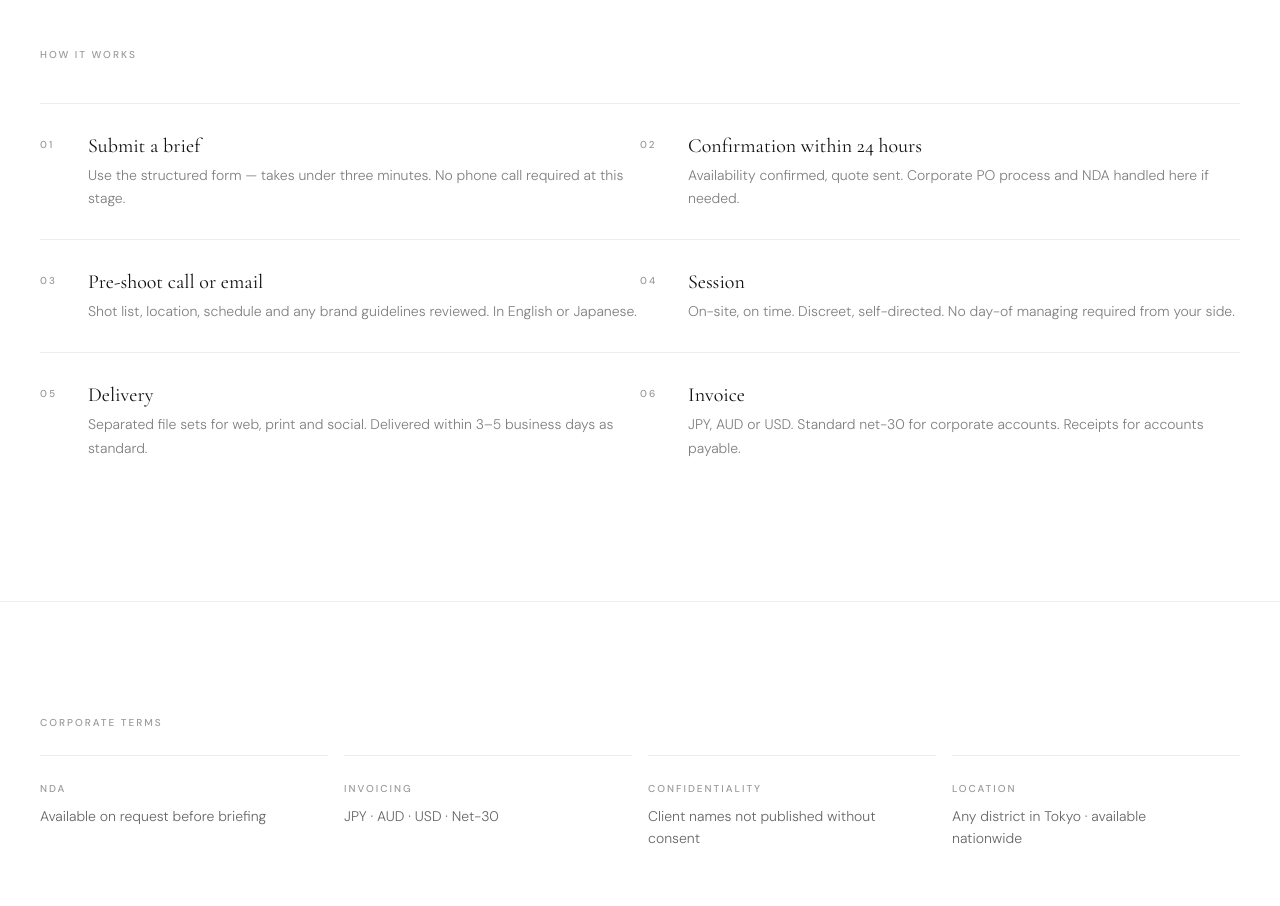
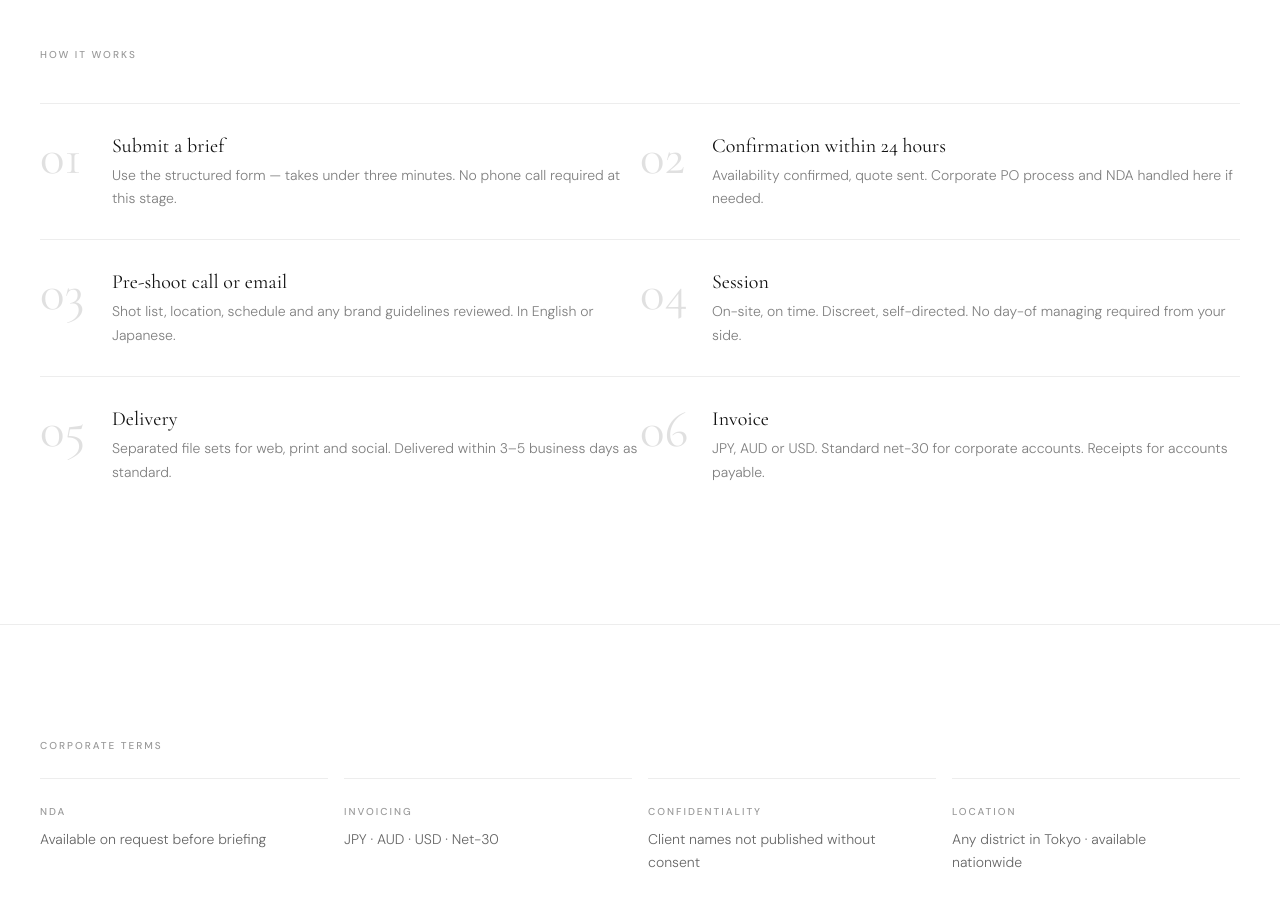
Before and after one commit to ArtFlaneur/evagorobets.com, a Next.js app: page /en/corporate in a window 1280 px wide. Shown: the part 3100-4006 px from the top of the page. Built offline with nearby package versions, Linux system fonts and the light colour scheme.

Commit message:
corporate: enlarge process step numbers

```diff
--- a/src/app/[locale]/corporate/page.tsx
+++ b/src/app/[locale]/corporate/page.tsx
@@ -304,7 +304,12 @@ export default async function CorporatePage({ params }: PageProps) {
         <ol className="grid gap-y-0 md:grid-cols-2">
           {t.process.map(([n, step, detail]) => (
             <li key={n} className="flex gap-6 border-t border-black/[0.07] py-7">
-              <span className="label w-6 shrink-0 pt-1">{n}</span>
+              <span
+                className="w-12 shrink-0 text-[clamp(2.1rem,4vw,3.2rem)] leading-none text-black/12 select-none"
+                style={{ fontFamily: "var(--font-cormorant)", fontWeight: 400 }}
+              >
+                {n}
+              </span>
               <div>
                 <span
                   className="block text-xl mb-1"
```
